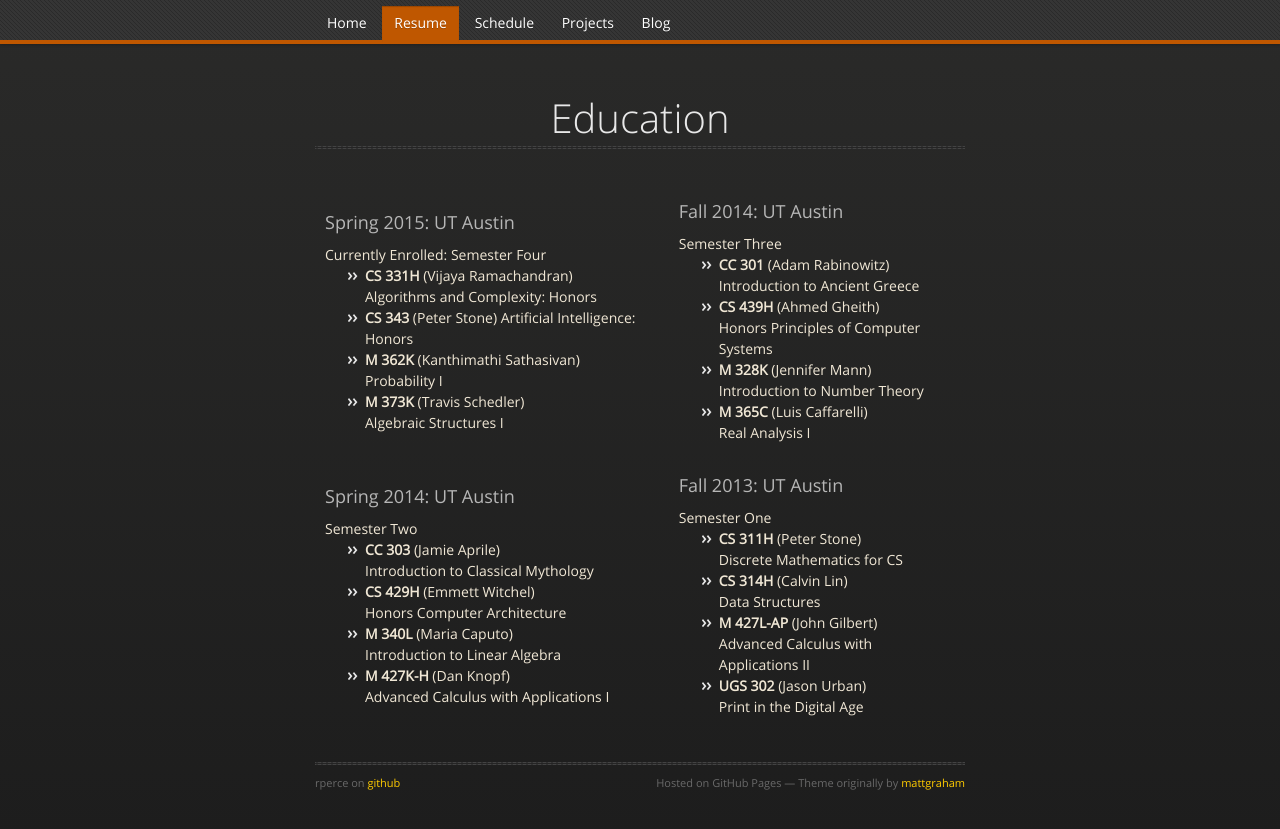
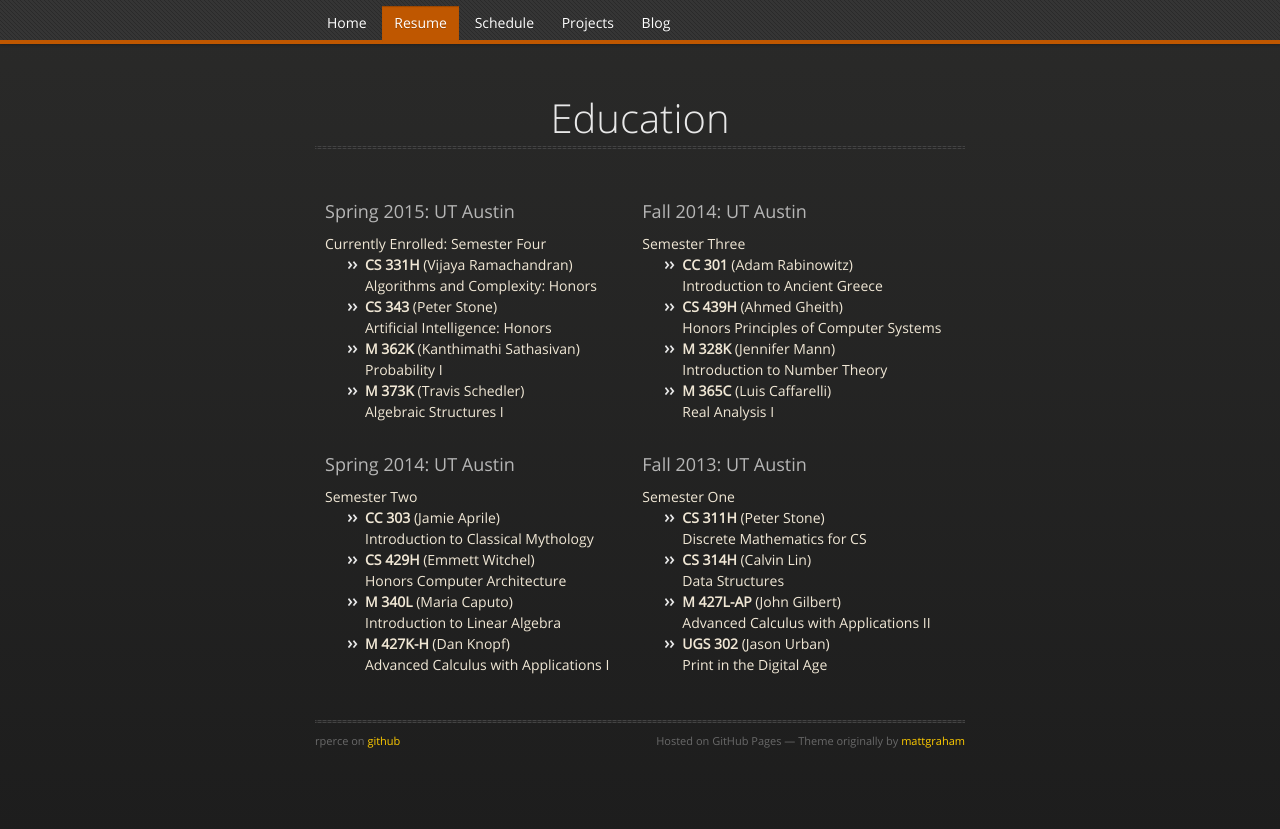
Before and after one commit to rperce/rperce.github.io, a Jekyll site: the page built from education/index.html, in a window 1280 px wide. Shown: the top 829 px of the page. Built offline with Jekyll 4.4.1, drawn with Linux system fonts in a browser that asks for light colours; nearby versions of some CDN libraries.

```diff
--- a/education/index.html
+++ b/education/index.html
@@ -10,7 +10,7 @@ Currently Enrolled: Semester Four
 <ul>
 <li><b>CS 331H</b> (Vijaya Ramachandran)<br />
 Algorithms and Complexity: Honors</li>
-<li><b>CS 343</b> (Peter Stone)
+<li><b>CS 343</b> (Peter Stone)<br />
 Artificial Intelligence: Honors</li>
 <li><b>M 362K</b> (Kanthimathi Sathasivan)<br />
 Probability I</li>
```
